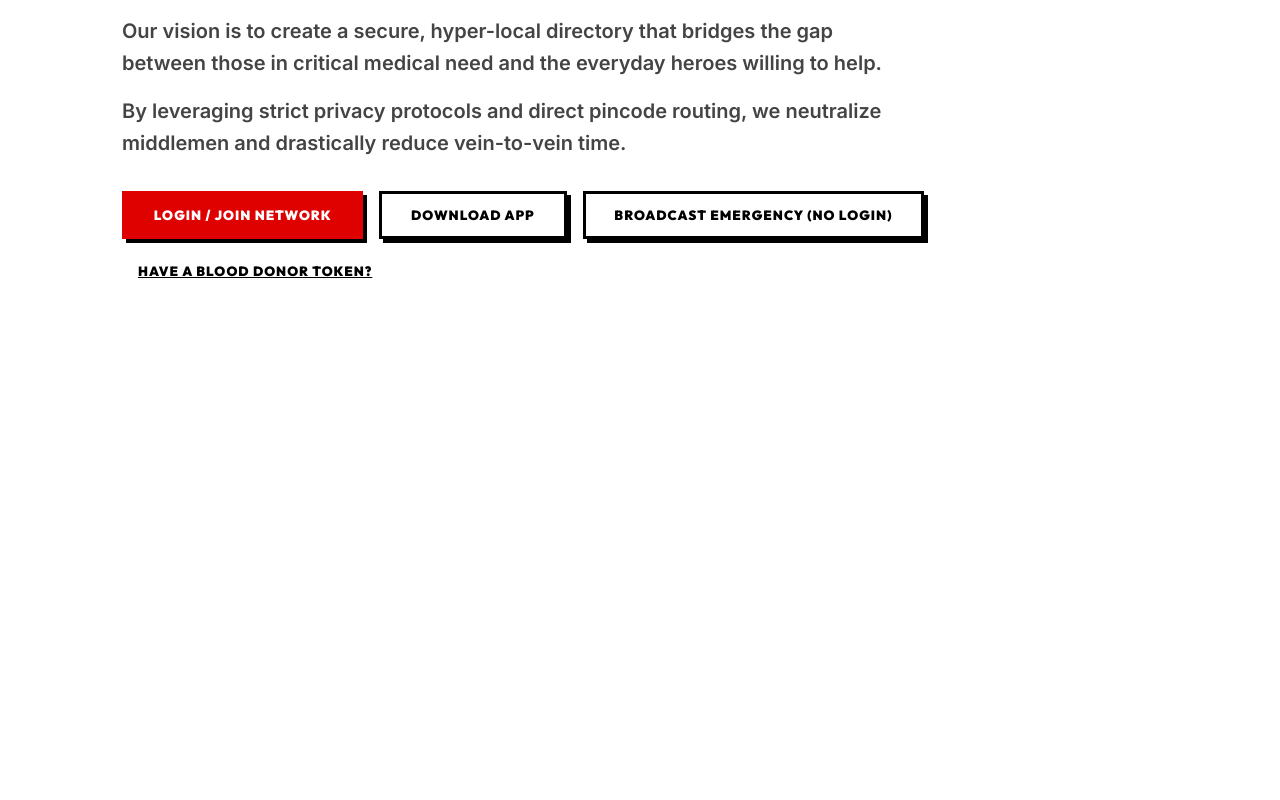
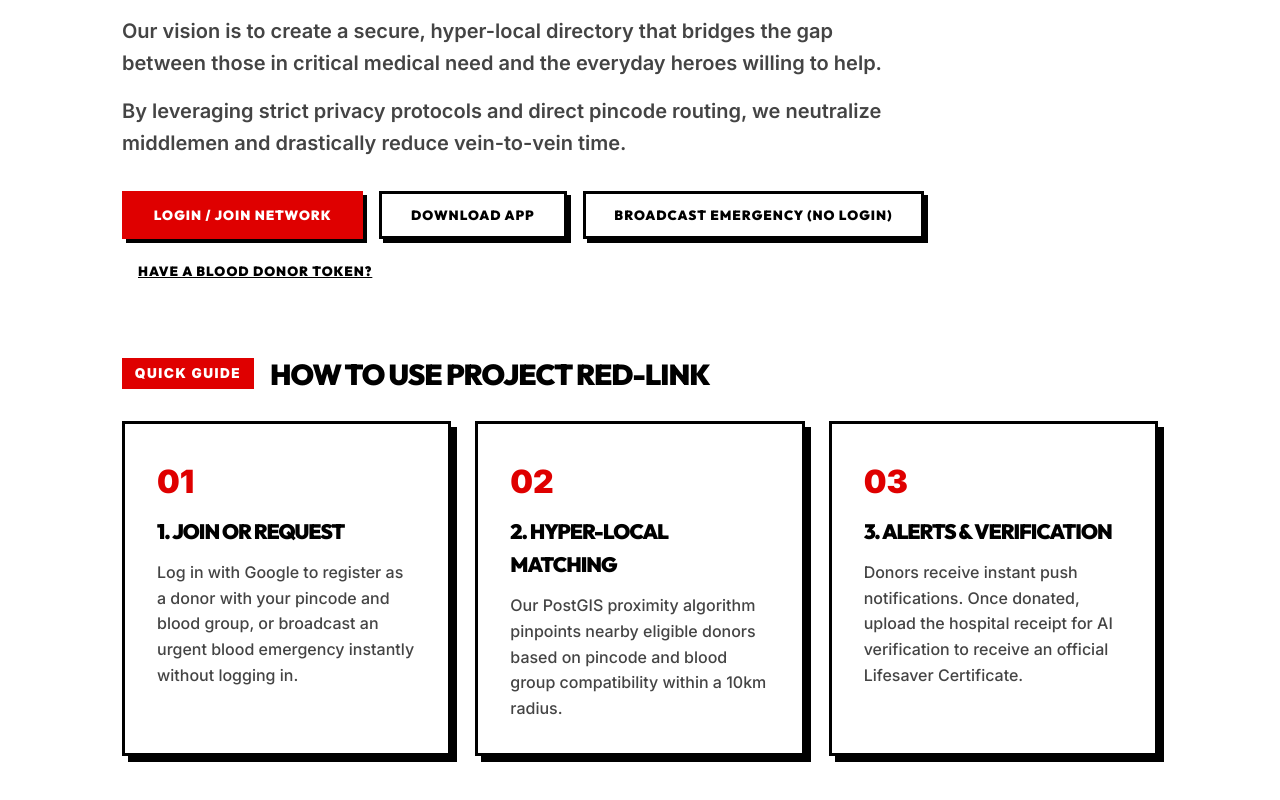
Before and after one commit to Oxihigh/ProjectRedLink, a Next.js app in the folder frontend/: page / in a window 1280 px wide. Shown: the part 654-1454 px from the top of the page. Before the commit the page ends 1069 px from the top, so only its background shows below. Built offline with nearby package versions, Linux system fonts and the light colour scheme; no server answers.

Commit message:
Add How To Use section to home page

```diff
--- a/frontend/src/components/Hero.js
+++ b/frontend/src/components/Hero.js
@@ -44,6 +44,73 @@ export default function Hero({ onShowPublicRequest, onShowCloseRequest }) {
           Have a Blood Donor Token?
         </button>
       </div>
+
+      {/* How to Use Section */}
+      <div style={{ width: '100%', marginTop: '4rem' }}>
+        <div style={{ display: 'flex', alignItems: 'center', gap: '1rem', marginBottom: '1.5rem' }}>
+          <span style={{
+            background: 'var(--red)',
+            color: 'white',
+            fontWeight: 900,
+            padding: '0.3rem 0.8rem',
+            fontSize: '0.85rem',
+            letterSpacing: '1.5px',
+            textTransform: 'uppercase'
+          }}>
+            QUICK GUIDE
+          </span>
+          <h2 style={{ fontSize: '1.8rem', fontWeight: 800, textTransform: 'uppercase', margin: 0 }}>
+            How To Use Project Red-Link
+          </h2>
+        </div>
+
+        <div className="features-grid">
+          <div className="feature-card">
+            <div style={{
+              fontSize: '2rem',
+              fontWeight: 900,
+              color: 'var(--red)',
+              marginBottom: '0.5rem'
+            }}>
+              01
+            </div>
+            <h3>1. Join or Request</h3>
+            <p>
+              Log in with Google to register as a donor with your pincode and blood group, or broadcast an urgent blood emergency instantly without logging in.
+            </p>
+          </div>
+
+          <div className="feature-card">
+            <div style={{
+              fontSize: '2rem',
+              fontWeight: 900,
+              color: 'var(--red)',
+              marginBottom: '0.5rem'
+            }}>
+              02
+            </div>
+            <h3>2. Hyper-Local Matching</h3>
+            <p>
+              Our PostGIS proximity algorithm pinpoints nearby eligible donors based on pincode and blood group compatibility within a 10km radius.
+            </p>
+          </div>
+
+          <div className="feature-card">
+            <div style={{
+              fontSize: '2rem',
+              fontWeight: 900,
+              color: 'var(--red)',
+              marginBottom: '0.5rem'
+            }}>
+              03
+            </div>
+            <h3>3. Alerts & Verification</h3>
+            <p>
+              Donors receive instant push notifications. Once donated, upload the hospital receipt for AI verification to receive an official Lifesaver Certificate.
+            </p>
+          </div>
+        </div>
+      </div>
     </section>
   );
 }
```
